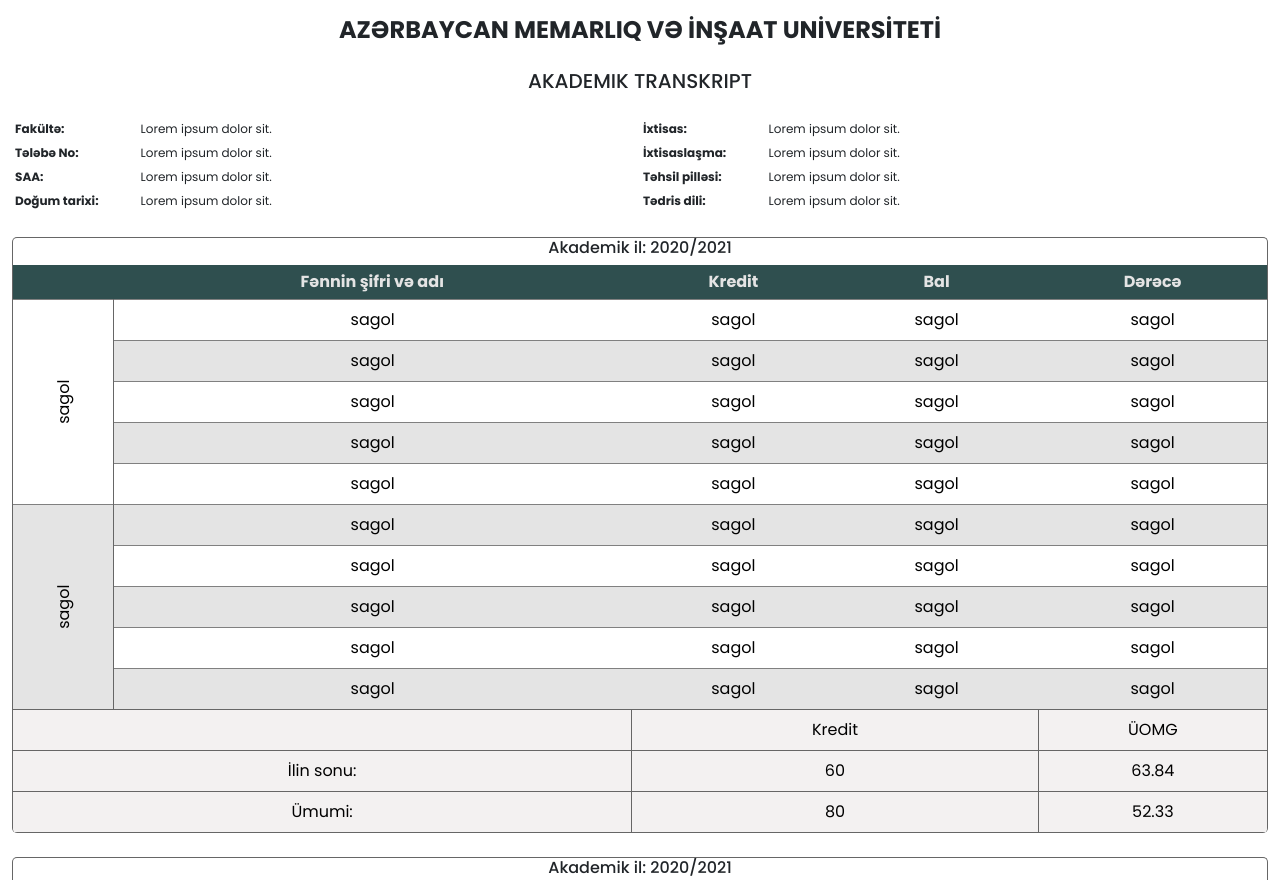
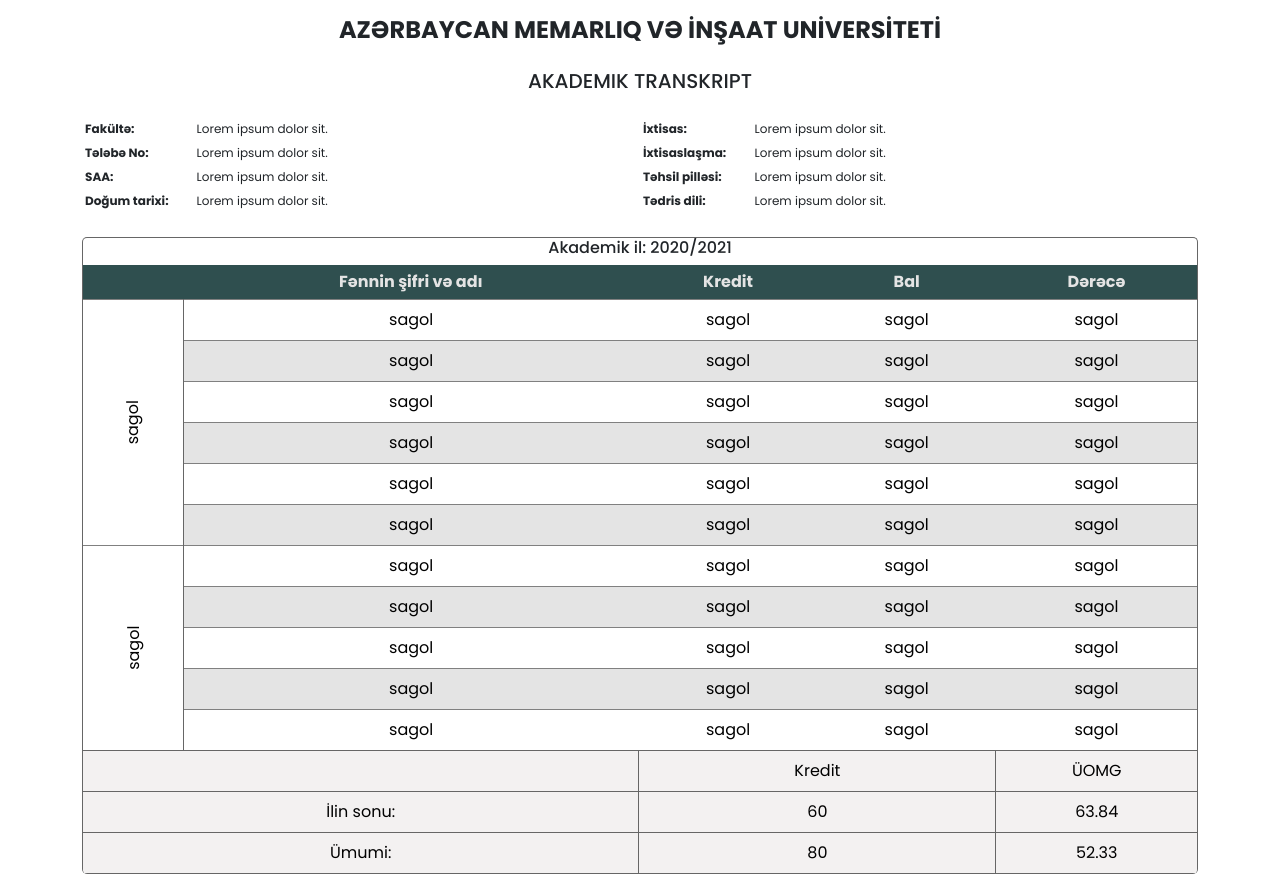
Before and after one commit to alivaliev/Table, a plain HTML site: page index.html in a window 1280 px wide. Shown: the top 880 px of the page. Drawn offline with Linux system fonts and the light colour scheme.

Commit message:
pulllastchanges

```diff
--- a/index.html
+++ b/index.html
@@ -8,7 +8,7 @@
     <link rel="stylesheet" href="scss/style.css" />
   </head>
   <body>
-    <div class="container-fluid">
+    <div class="container">
       <h4 class="memarliq text-center p-3 text-uppercase">
         <b>AZƏRBAYCAN MEMARLIQ VƏ İNŞAAT UNİVERSİTETİ</b>
       </h4>
@@ -100,7 +100,13 @@
             <th>Dərəcə</th>
           </tr>
           <tr>
-            <td class="semestr" rowspan="5">sagol</td>
+            <td class="semestr" rowspan="6">sagol</td>
+            <td>sagol</td>
+            <td>sagol</td>
+            <td>sagol</td>
+            <td>sagol</td>
+          </tr>
+          <tr>
             <td>sagol</td>
             <td>sagol</td>
             <td>sagol</td>
@@ -192,7 +198,7 @@
             <th>Dərəcə</th>
           </tr>
           <tr>
-            <td class="semestr" rowspan="5">sagol</td>
+            <td  class="semestr" rowspan="5">sagol</td>
             <td>sagol</td>
             <td>sagol</td>
             <td>sagol</td>
```
